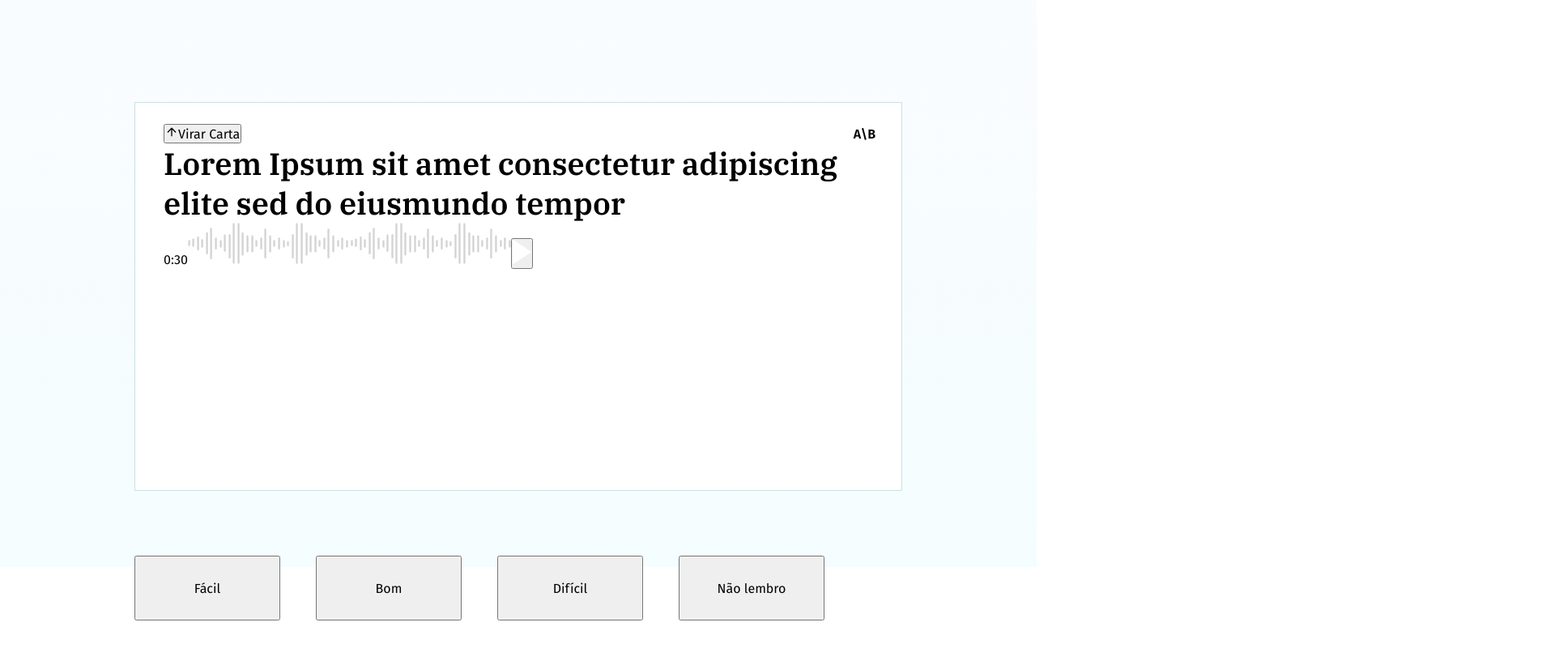
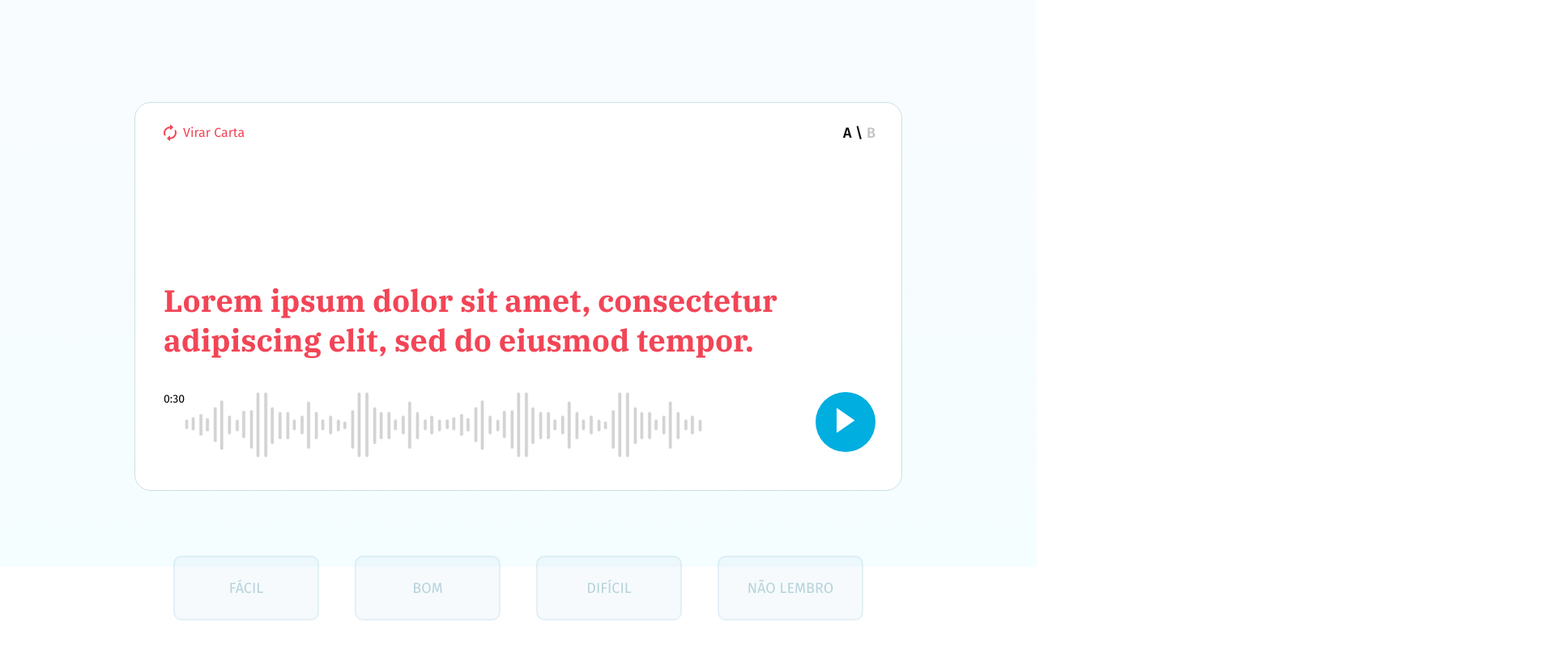
Before and after one commit to robertokbr/hackitApp, a React (Create React App) app: page / in a window 1280 px wide. Shown: the part 100-900 px from the top of the page at 81% size, 1920 px wide, since content can reach past the window. Built offline with nearby package versions, Linux system fonts and the light colour scheme.

Commit message:
Dashboard Content estruct

```diff
--- a/public/index.html
+++ b/public/index.html
@@ -4,7 +4,7 @@
     <meta charset="utf-8" />
     <meta name="viewport" content="width=device-width, initial-scale=1" />
     <meta name="theme-color" content="#FAFCFE" />
-    <link href="https://fonts.googleapis.com/css2?family=IBM+Plex+Serif:wght@400;500;600&display=swap" rel="stylesheet">
+    <link href="https://fonts.googleapis.com/css2?family=IBM+Plex+Serif:wght@400;500;600;700&display=swap" rel="stylesheet">
     <link href="https://fonts.googleapis.com/css2?family=Fira+Sans:wght@400;500;600&family=IBM+Plex+Serif:wght@400;500;600&display=swap" rel="stylesheet">
     <title>HackitApp</title>
   </head>
--- a/src/pages/DashboardCard/index.tsx
+++ b/src/pages/DashboardCard/index.tsx
@@ -17,6 +17,7 @@ import {
 import logoImg from '../../assets/logo.svg';
 import playImg from '../../assets/play.svg';
 import waveImg from '../../assets/waveImg.svg';
+import cardFlip from '../../assets/cardFlip.svg';
 
 const DashboardCard: React.FC = () => {
   return (
@@ -54,18 +55,19 @@ const DashboardCard: React.FC = () => {
         <Card>
           <CardHeader>
             <button type="button">
-              <FiArrowUp />
+              <img src={cardFlip} alt="Girar Card" />
               Virar Carta
             </button>
             <strong>
-              A\
-              <span>B</span>
+              A \
+{' '}
+<span> B</span>
             </strong>
           </CardHeader>
           <CardContent>
             <h1>
-              Lorem Ipsum sit amet consectetur adipiscing elite sed do eiusmundo
-              tempor
+              Lorem ipsum dolor sit amet, consectetur adipiscing elit, sed do
+              eiusmod tempor.
             </h1>
             <Player>
               <span>0:30</span>
@@ -77,10 +79,10 @@ const DashboardCard: React.FC = () => {
           </CardContent>
         </Card>
         <FeedbackButtons>
-          <button type="button">Fácil</button>
-          <button type="button">Bom</button>
-          <button type="button">Difícil</button>
-          <button type="button">Não lembro</button>
+          <button type="button">FÁCIL</button>
+          <button type="button">BOM</button>
+          <button type="button">DIFÍCIL</button>
+          <button type="button">NÃO LEMBRO</button>
         </FeedbackButtons>
       </Content>
     </Container>
--- a/src/pages/DashboardCard/styles.ts
+++ b/src/pages/DashboardCard/styles.ts
@@ -1,17 +1,17 @@
 import styled from 'styled-components';
+import { shade } from 'polished';
 
 export const Container = styled.div`
-  height: 100vh;
-  width: 100vw;
   background: transparent linear-gradient(180deg, #fafcfe 0%, #f4fdff 100%) 0%
     0% no-repeat padding-box;
+  height: 100vh;
 `;
 export const Header = styled.header`
   background: #ffffff;
   border: 1px solid #cde0e2;
 `;
 export const HeaderContent = styled.div`
-  width: 100%;
+  flex: 1;
   height: 78px;
   display: flex;
   justify-content: space-between;
@@ -20,48 +20,87 @@ export const ProgressBar = styled.div``;
 export const HeaderButton = styled.button``;
 
 export const Content = styled.main`
-  width: 100%;
   max-width: 948px;
   max-height: 668px;
   margin: 146px auto;
 `;
 export const Card = styled.div`
-  flex: 1;
+  display: flex;
+  flex-direction: column;
   height: 480px;
   margin-bottom: 80px;
   background: #ffffff;
   border: 1px solid #cde0e2;
   padding: 26px 32px 40px 35px;
+  border-radius: 20px;
 `;
 export const CardHeader = styled.div`
-  flex: 1;
   display: flex;
   justify-content: space-between;
   align-items: center;
+  font-size: 18px;
+  > button {
+    display: flex;
+    color: #f24556;
+    outline: 0;
+    border: none;
+    background: transparent;
+    img {
+      margin-right: 8px;
+    }
+  }
+  strong {
+    font-weight: 500;
+    span {
+      color: #c2c2c2;
+    }
+  }
 `;
 export const CardContent = styled.div`
-  flex: 1;
-
+  margin-top: auto;
+  display: flex;
+  flex-direction: column;
   h1 {
     font-size: 38px;
-    color: #000000;
+    color: #f24556;
+    margin-bottom: 40px;
+    font-weight: 700;
   }
 `;
 export const Player = styled.div`
+  display: flex;
   height: 81px;
   max-width: 881px;
-
+  span {
+    font-size: 14px;
+  }
   button {
     margin-left: auto;
+    width: 74px;
+    height: 74px;
+    border-radius: 50%;
+    border: none;
+    background: #00aee0;
   }
 `;
 export const FeedbackButtons = styled.section`
   display: flex;
   justify-content: space-between;
-  width: 852px;
+  max-width: 852px;
   height: 108px;
+  margin: 0 auto;
   button {
     height: 80px;
     width: 180px;
+    background: #aad0db1a;
+    border: 2px solid #80b7c726;
+    border-radius: 10px;
+    color: #b7d3db;
+    font-size: 18px;
+    transition: 0.2s;
+
+    &:hover {
+      background: ${shade(0.03, '#aad0db1a')};
+    }
   }
 `;
--- a/src/styles/global.ts
+++ b/src/styles/global.ts
@@ -11,10 +11,7 @@ export default createGlobalStyle`
 body{
 color: #000000;
 -webkit-font-smoothing: antialiased;
-width: 1920px;
-height: 1078px;
 overflow: hidden;
-
 }
 
 body, input, button {
```
Also changed, not shown: src/assets/cardFlip.svg (added).
